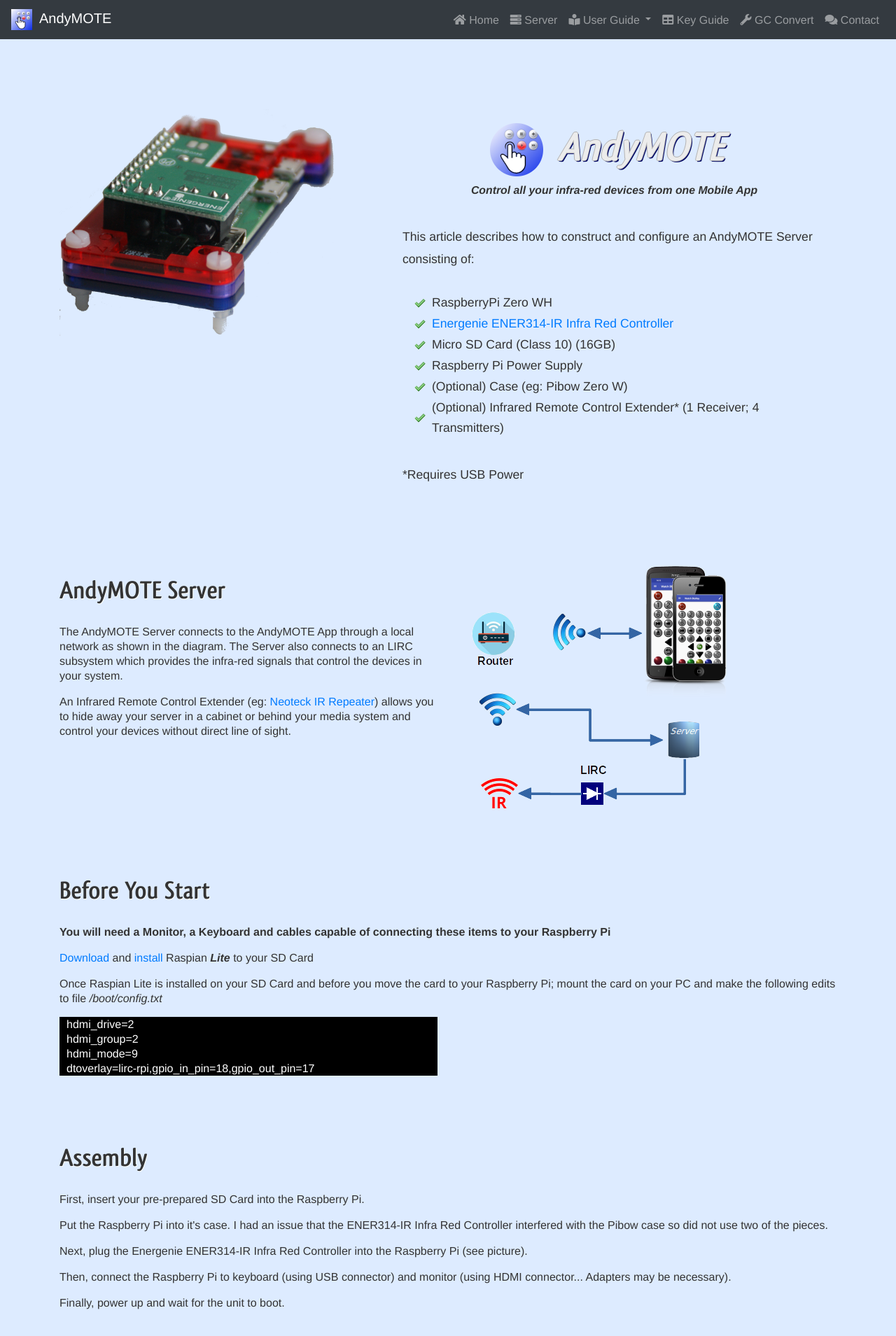
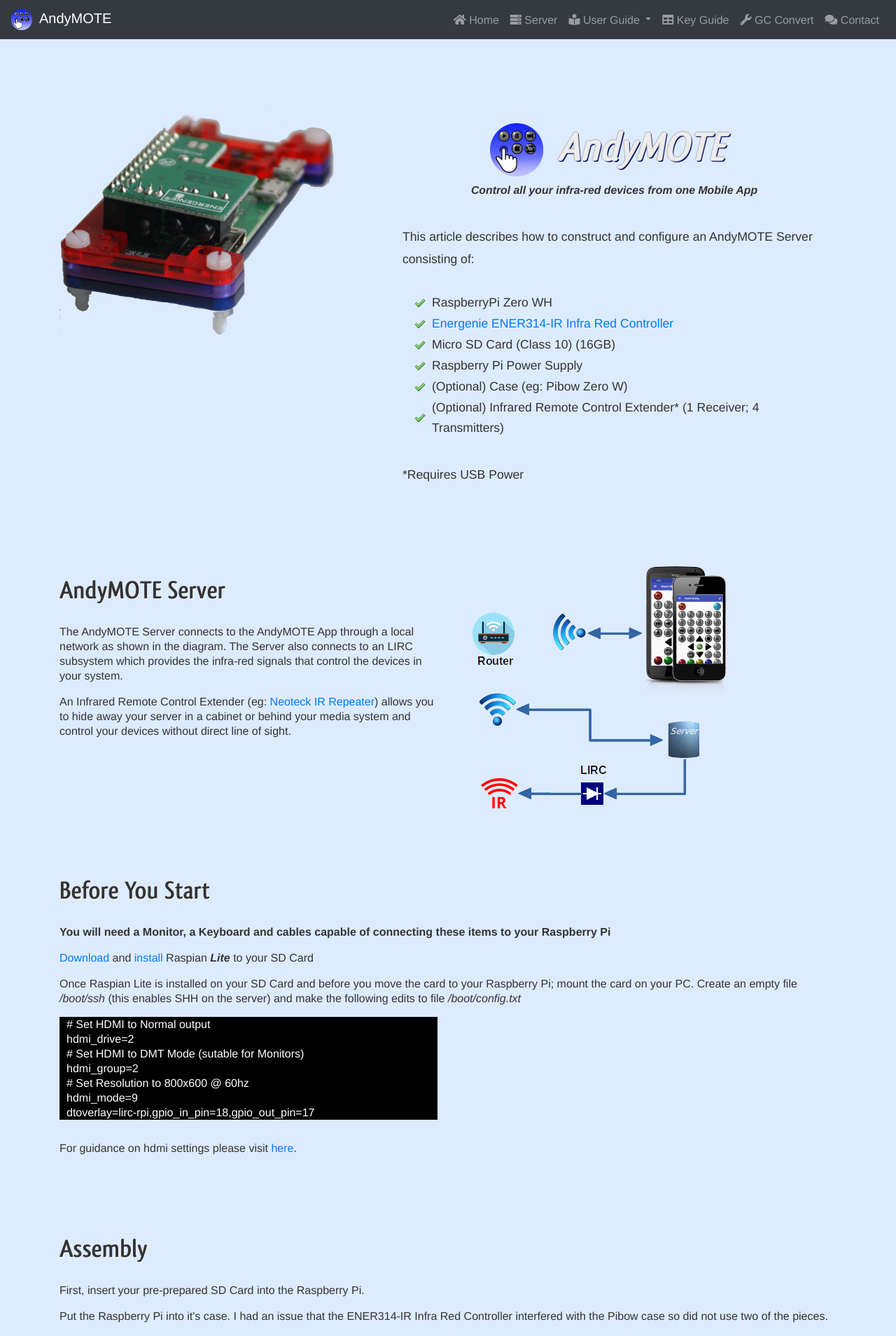
Before and after one commit to OrangeReaper/andymote-cms, a Jekyll site: the page built from server.html, in a window 1280 px wide. Shown: the top 1909 px of the page at 70% size. Built offline with Jekyll 4.4.1, drawn with Linux system fonts in a browser that asks for light colours; some of the changed text lies outside the part shown.

Commit message:
Minor amends

```diff
--- a/_includes/brand.html
+++ b/_includes/brand.html
@@ -1,7 +1,7 @@
 <div class="row justify-content-center">
 <div class="row">
   <div>
-    <img id="icon" src="assets/images/app_icon.png"  class="img-fluid" alt="">
+    <img id="icon" src="assets/images/app_icon.png"  class="img-fluid app_icon" alt="">
     <!-- APP NAME -->
     <h1 id="app-name"><i>AndyMOTE</i></h1>
   </div>
--- a/assets/css/styles.css
+++ b/assets/css/styles.css
@@ -44,7 +44,10 @@
     text-rendering: optimizelegibility;
 }
 
-
+.app_icon {
+	height: 76px;
+	width: 76px;
+}
 
 p.pt25 {
         padding-top: 25px;
--- /dev/null
+++ b/google07096c389fa904b8.html
@@ -0,0 +1 @@
+google-site-verification: google07096c389fa904b8.html
--- a/server.html
+++ b/server.html
@@ -52,15 +52,20 @@
          <h2 class="page-title">Before You Start</h2>
          <p><b>You will need a Monitor, a Keyboard and cables capable of connecting these items to your Raspberry Pi</b></p>
          <p><a target="_blank" href="https://www.raspberrypi.org/downloads/raspbian/">Download</a> and <a target="_blank" href="https://www.raspberrypi.org/documentation/installation/installing-images/"> install </a>Raspian <b><i>Lite</b></i> to your SD Card</p>
-         <p>Once Raspian Lite is installed on your SD Card and before you move the card to your Raspberry Pi; mount the card on your PC and make the following edits to file <i>/boot/config.txt</i><!--/li--></p>
+         <p>Once Raspian Lite is installed on your SD Card and before you move the card to your Raspberry Pi; mount the card on your PC. Create an empty file <i>/boot/ssh</i> (this enables SHH on the server) and make the following edits to file <i>/boot/config.txt</i></p>
        </div>
        <div class="col-lg-6">
         <div class="row-fluid" id="codeblock">
+          # Set HDMI to Normal output<br>
           hdmi_drive=2<br>
+          # Set HDMI to DMT Mode (sutable for Monitors)<br>
           hdmi_group=2<br>
+          # Set Resolution to 800x600 @ 60hz<br>
           hdmi_mode=9<br>
           dtoverlay=lirc-rpi,gpio_in_pin=18,gpio_out_pin=17
         </div>
+        <div class="spacer"></div>
+        <p>For guidance on hdmi settings please visit <a href="https://www.raspberrypi.org/documentation/configuration/config-txt/video.md" target="_blank">here</a>.</p>
        </div>
      </div>
    </div>
@@ -139,6 +144,7 @@
        <div class="col-lg-12">
          <br>
          <p>Change <i>192.168.1.1</i> to the actual address of your router and <i>192.168.1.116</i> to the actual static address you require for your application.</p>
+         <p>* You may wish to run the raspi-config utility and make any configuration changes at this point.</p>
          <p>Reboot when done.</p>
        </div>
      </div>
@@ -161,8 +167,17 @@
        </div>
        <div class="col-lg-12">
          <br>
-         <p>Edit the <i>/etc/modules</i> file and add the lines:</p>
+         <p>Edit the <i>/etc/modules</i> file; eg:</p>
        </div>
+        <div class="col-lg-6">
+         <div class="row-fluid" id="codeblock">
+           $ sudo nano /etc/modules
+         </div>
+       </div>
+       <div class="col-lg-12">
+          <br>
+          <p>and add the lines:</p>
+        </div>
        <div class="col-lg-6">
          <div class="row-fluid" id="codeblock">
            lirc_dev<br>
@@ -186,7 +201,16 @@
      <div class="row">
        <div class="col-lg-12">
          <h2 class="page-title">LIRC Configuration</h2>
-         <p>Edit the <i>/etc/lirc/hardware.conf</i> file and make it look like this:</p>
+         <p>Edit the <i>/etc/lirc/hardware.conf</i> file, eg:</p>
+       </div>
+        <div class="col-lg-6">
+         <div class="row-fluid" id="codeblock">
+           $ sudo nano /etc/lirc/hardware.conf
+         </div>
+       </div>
+       <div class="col-lg-12">
+         <br>
+         <p>and make it look like this:</p>
        </div>
        <div class="col-lg-6">
          <div class="row-fluid" id="codeblock">
@@ -339,10 +363,11 @@
          </div>
        </div>
        <div class="col-lg-12">
-         <p style="padding-top:10px"> Next, goto your home directory & clone the andymoteserver repository</p>
+         <p style="padding-top:10px"> Next, install git, goto your home directory & clone the andymoteserver repository</p>
        </div>
        <div class="col-lg-6">
          <div class="row-fluid" id="codeblock">
+           $ sudo apt install git<br>
            $ cd ~<br>
            $ git clone https://github.com/orangereaper/andymoteserver<br>
          </div>
```
Also changed, not shown: other parts of server.html (+2 -2 lines), assets/images/app_icon.png, assets/images/favicon.ico, 8 other files.
